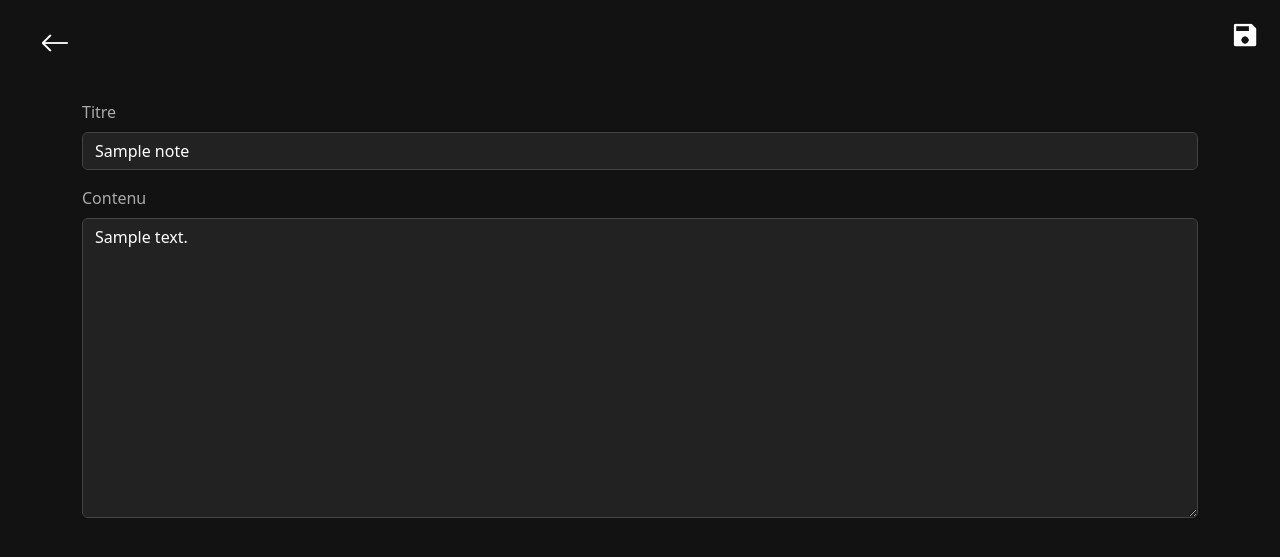
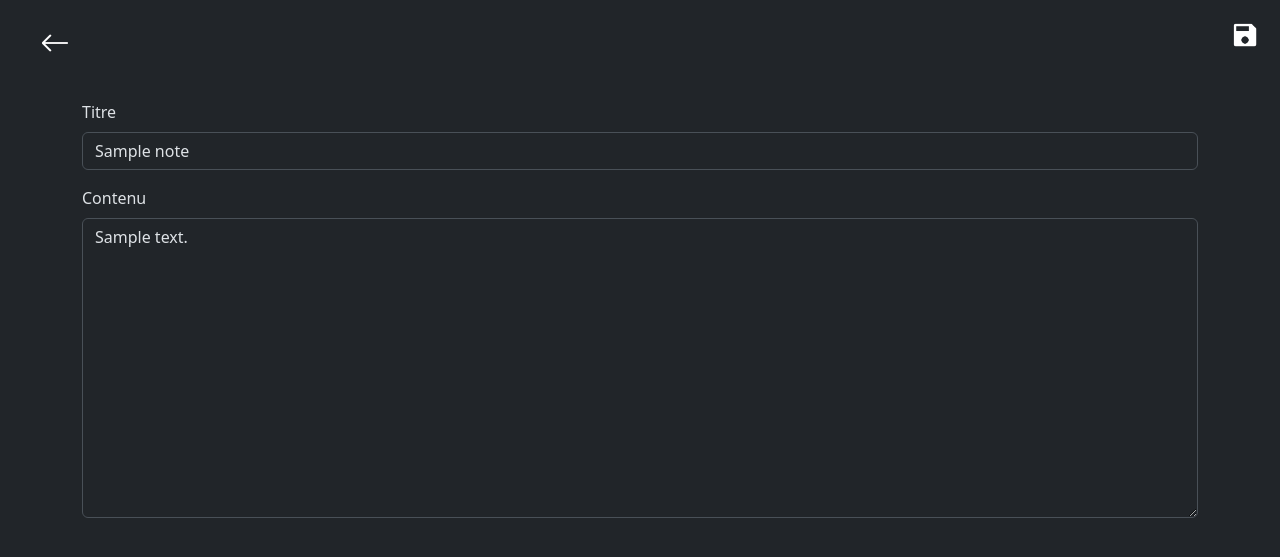
Before and after one commit to Nounes7580/Note-manager, a PHP site: the page made by view/view_edit_Note.php in a window 1280 px wide. Shown: the top 557 px of the page. Run offline with PHP 8.4, Linux system fonts and the light colour scheme; the template is opened without the code that fills it: most values are stand-ins (such as "Sample title", 1, 10 or a date in 2020).

Commit message:
fix(edit_textnote) : fix du style conforme a bootstrap

```diff
--- a/view/view_edit_Note.php
+++ b/view/view_edit_Note.php
@@ -6,7 +6,7 @@ if (!isset($note)) {
 ?>
 
 <!DOCTYPE html>
-<html lang="fr">
+<html lang="fr" data-bs-theme="dark">
 <head>
     <meta charset="UTF-8">
     <title>Éditer la Note</title>
@@ -14,18 +14,6 @@ if (!isset($note)) {
     <link rel="stylesheet" href="https://cdn.jsdelivr.net/npm/bootstrap-icons/font/bootstrap-icons.css">
 </head>
 <style>
-      body {
-        background-color: #121212; /* Fond sombre */
-        color: #e4e4e4; /* Texte clair */
-    }
-    .form-control {
-        background-color: #222; /* Fond des champs de formulaire */
-        color: white; /* Texte des champs de formulaire */
-        border-color: #444; /* Bordure des champs de formulaire */
-    }
-    .form-label {
-        color: #aaa; /* Couleur des étiquettes de formulaire */
-    }
 
     .btn-create-note {
         position: fixed; /* Fixed position */
```
